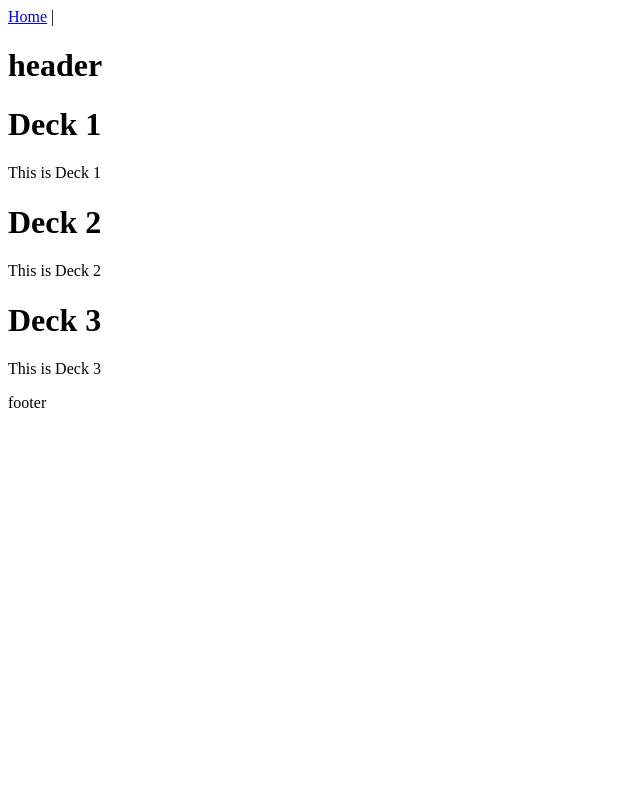
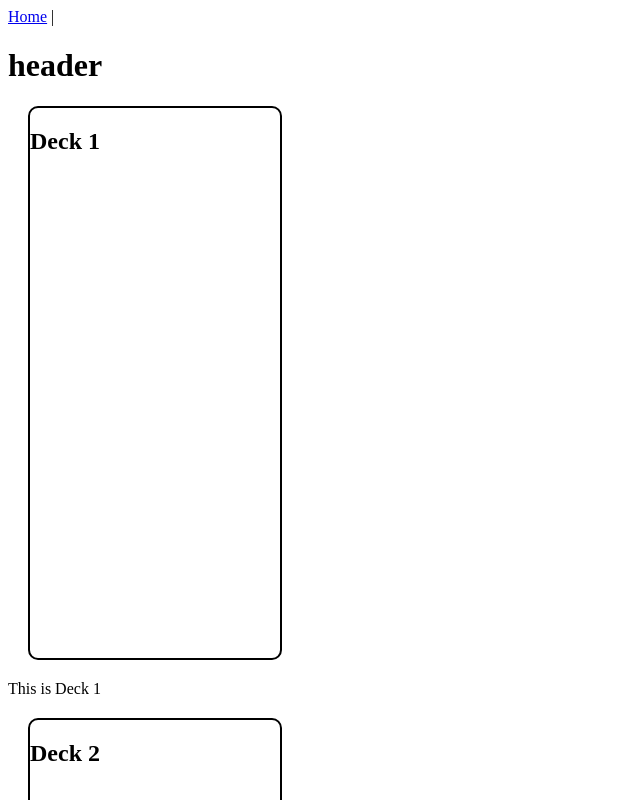
Before and after one commit to osmankdrt/te-final-capstone, a Vue app in the folder vue/: page /decks in a window 1280 px wide. Shown: the top 800 px of the page, without its empty margins (0-640 px from the left). Built offline with nearby package versions, Linux system fonts and the light colour scheme.

Commit message:
pulling some changes

```diff
--- a/vue/src/components/Card.vue
+++ b/vue/src/components/Card.vue
@@ -1,5 +1,5 @@
 <template>
-  <div>
+  <div class="cards">
    <p class="card-title"> {{card.title}} </p>
    <p class="card-text"> {{card.text}} </p>
 
--- a/vue/src/components/Deck.vue
+++ b/vue/src/components/Deck.vue
@@ -1,6 +1,8 @@
 <template>
-  <div>
+  <div class="decks">
+    <article class ="deck">
      <h1 class="deck-title"> {{deck.title}} </h1>
+     </article>
      <p class = "description"> {{deck.description}} </p>
 
   </div>
@@ -16,6 +18,22 @@ export default {
 }
 </script>
 
-<style>
+<style scoped >
+
+.deck{
+    border: 2px solid black;
+    border-radius: 10px;
+    width: 250px;
+    height: 550px;
+    margin: 20px;
+}
+
+
+
+
+
+
+
+
 
 </style>
```
Also changed, not shown: vue/src/components/CardList.vue (+23 -1 lines).
